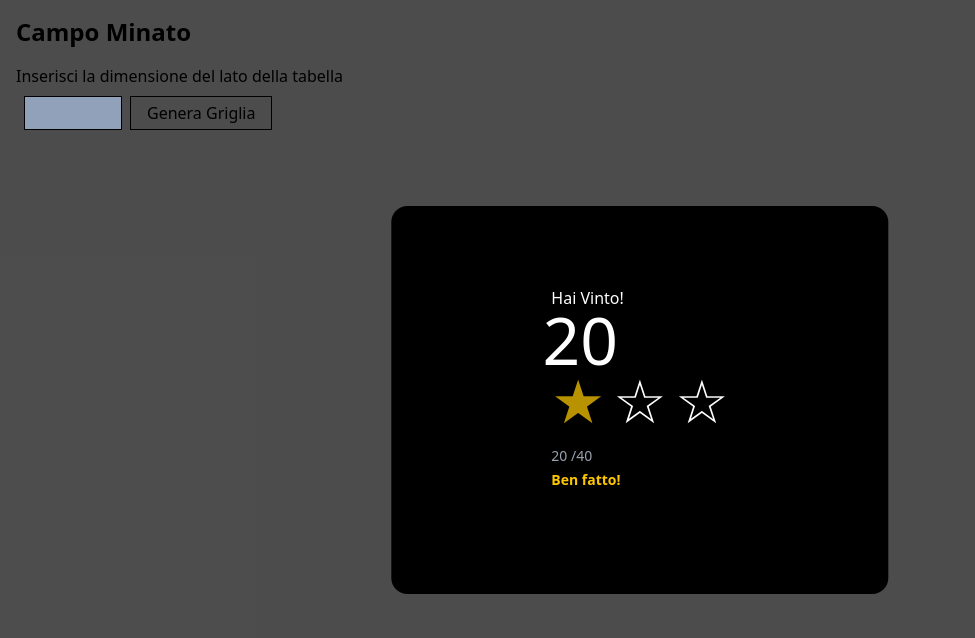
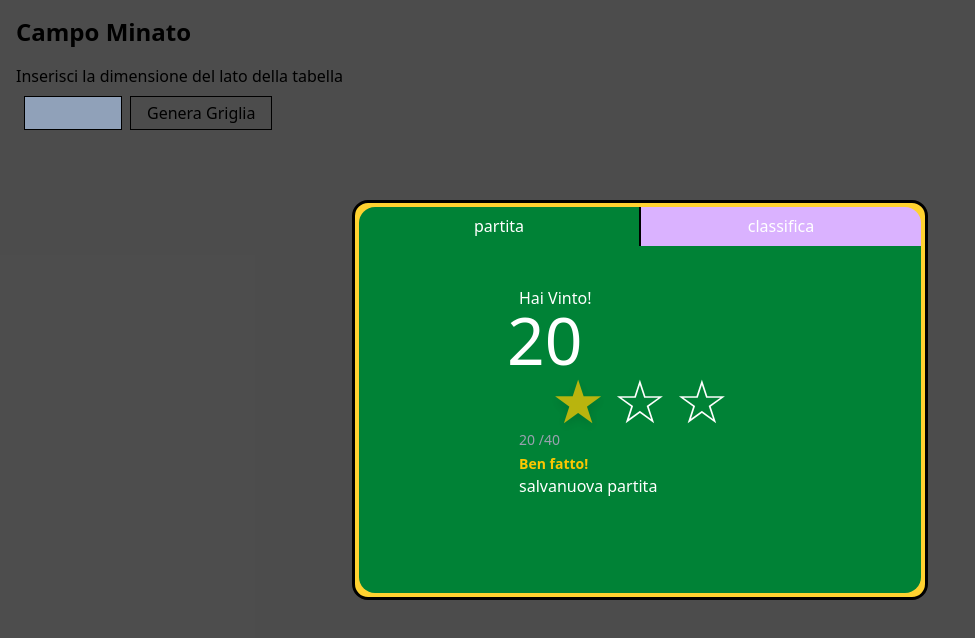
Before and after one commit to federicodececco/campo-minato, a Next.js app in the folder campo-minato/: page / in a window 1280 px wide. Shown: the top 638 px of the page, without its empty margins (0-975 px from the left). Built offline with nearby package versions, Linux system fonts and the light colour scheme.

Commit message:
feat: add classifica componetn

```diff
--- /dev/null
+++ b/campo-minato/src/components/Classifica.tsx
@@ -0,0 +1,42 @@
+const fake = [
+  {
+    name: "gigio",
+    punteggio: 30,
+  },
+  {
+    name: "gigetto",
+    punteggio: 40,
+  },
+  {
+    name: "gigione",
+    punteggio: 10,
+  },
+  {
+    name: "gigigigiato",
+    punteggio: 20,
+  },
+];
+
+export default function Classifica() {
+  return (
+    <>
+      <section className="bg-purple-300 py-20 px-30 rounded-2xl rounded-t-none w-full h-full">
+        <div className="grid grid-cols-15 text-center text-yellow-700 text-xl border-b-2 border-l-2 border-r-2">
+          {fake.map((elem, index) => {
+            return (
+              <>
+                <div className="col-span-1 py-2 border-t-2 px-2">
+                  {index + 1 + "°"}
+                </div>
+                <div className="col-span-9 py-2 border-t-2">{elem.name}</div>
+                <div className="col-span-5 py-2 border-t-2">
+                  {elem.punteggio}
+                </div>
+              </>
+            );
+          })}
+        </div>
+      </section>
+    </>
+  );
+}
--- a/campo-minato/src/components/EndPopUp.tsx
+++ b/campo-minato/src/components/EndPopUp.tsx
@@ -1,6 +1,7 @@
 import { faL } from "@fortawesome/free-solid-svg-icons";
 import { useEffect, useState } from "react";
 import Star from "./Star";
+import Classifica from "./Classifica";
 
 interface EndInterface {
   victory: boolean;
@@ -16,6 +17,8 @@ export default function EndPopUp({
   const [displayedScore, setDisplayedScore] = useState(0);
   const [isAnimating, setIsAnimating] = useState(false);
   const [showStars, setShowStars] = useState(false);
+  const [activeTab, setActiveTab] =
+    useState(true); /* true= puntegigo, false classifica */
 
   const calculateStars = () => {
     if (!punteggioMax || punteggioMax === 0) return 3;
@@ -51,6 +54,7 @@ export default function EndPopUp({
           requestAnimationFrame(updateCounter);
         } else {
           setIsAnimating(false);
+          /* stars */
           setTimeout(() => setShowStars(true), 500);
         }
       };
@@ -68,7 +72,27 @@ export default function EndPopUp({
       <div className="bg-black/70 absolute top-0 h-screen w-screen">
         <div className="text-white absolute top-[50%] left-[50%] -translate-1/2">
           {/* center popup */}
-          <section className="bg-black py-20 px-40 rounded-2xl">
+          <div className="border-3 border-black rounded-2xl p-1 bg-amber-300 w-xl h-100 grid grid-rows-10">
+            {/* button container */}
+            <div className="grid grid-cols-2 gap-0 w-full row-span-1 ">
+              <button
+                className="bg-green-700 rounded-tl-2xl w-full col-span-1 border-r border-black"
+                onClick={() => setActiveTab(true)}
+              >
+                partita
+              </button>
+              <button
+                className="bg-purple-300 rounded-tr-2xl w-full col-span-1  border-l border-black"
+                onClick={() => setActiveTab(false)}
+              >
+                classifica
+              </button>
+            </div>
+            {/* page container */}
+            <div className="row-span-9">
+              {activeTab && (
+                <section className="bg-green-700 py-10 px-40 rounded-2xl rounded-t-none w-full h-full">
+                  <div></div>
                   Hai Vinto!
                   <div className="relative">
                     <div
@@ -79,8 +103,8 @@ export default function EndPopUp({
                       {displayedScore.toLocaleString()}
                     </div>
                   </div>
-            <div className="mb-6">
-              <div className="flex justify-center space-x-2 mb-4">
+                  <div>
+                    <div className="flex justify-center space-x-2 ">
                       {[0, 1, 2].map((index) => (
                         <Star
                           index={index}
@@ -97,9 +121,11 @@ export default function EndPopUp({
                           ? punteggioMax.toLocaleString()
                           : displayedScore.toLocaleString()}
                       </p>
-                <p className="mt-1">
+                      <p className="pt-1">
                         {starsNumber === 3 && (
-                    <span className="text-yellow-400 font-bold">Perfetto!</span>
+                          <span className="text-yellow-400 font-bold">
+                            Perfetto!
+                          </span>
                         )}
                         {starsNumber === 2 && (
                           <span className="text-yellow-400 font-bold">
@@ -112,12 +138,20 @@ export default function EndPopUp({
                           </span>
                         )}
                         {starsNumber === 0 && (
-                    <span className="text-yellow-400">Puoi fare meglio!</span>
+                          <span className="text-yellow-400">
+                            Puoi fare meglio!
+                          </span>
                         )}
                       </p>
                     </div>
                   </div>
+                  <button>salva</button>
+                  <button>nuova partita</button>
                 </section>
+              )}
+              {!activeTab && <Classifica />}
+            </div>
+          </div>
         </div>
       </div>
     </>
```
Lines whose indentation alone changed are shown as unchanged.
